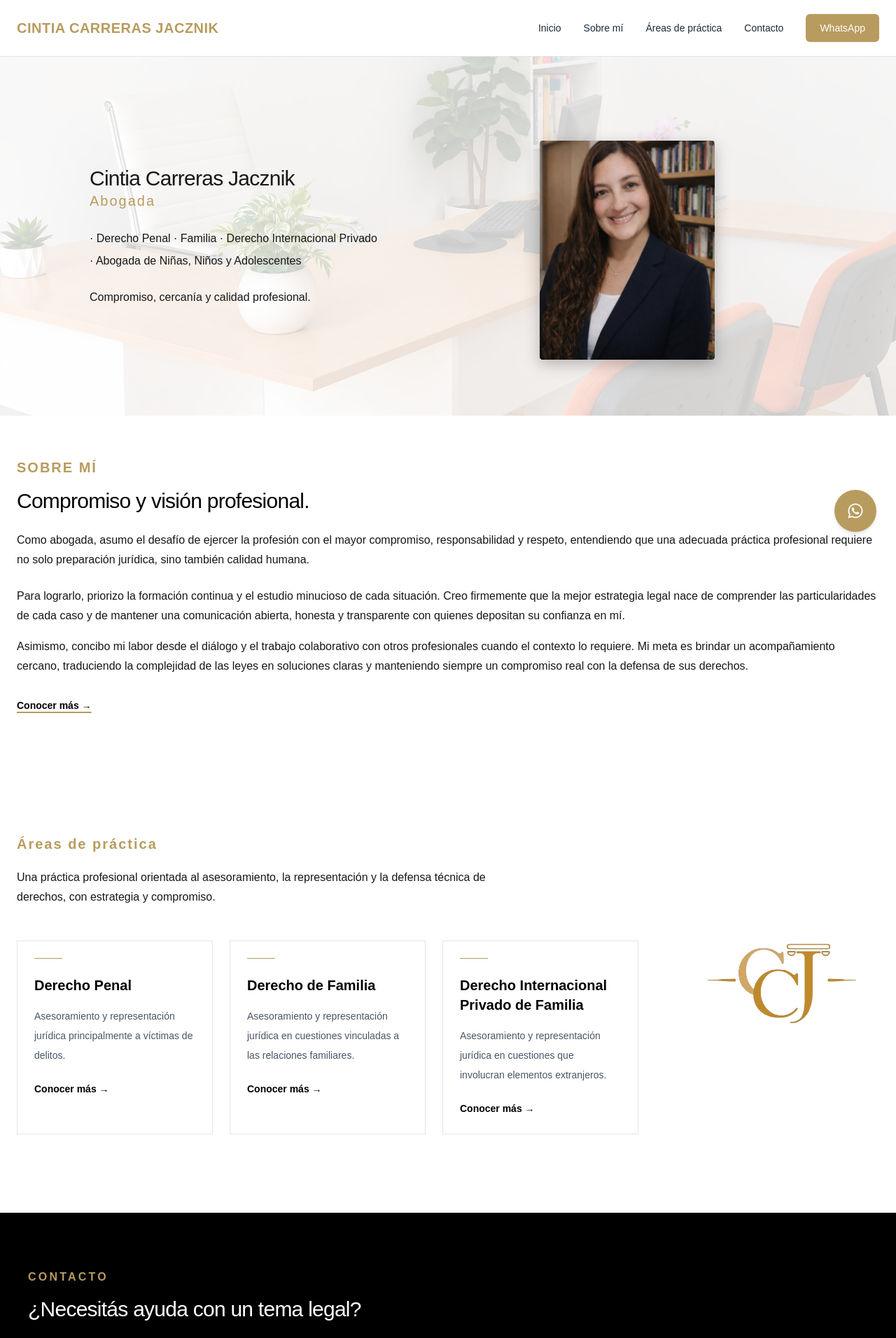
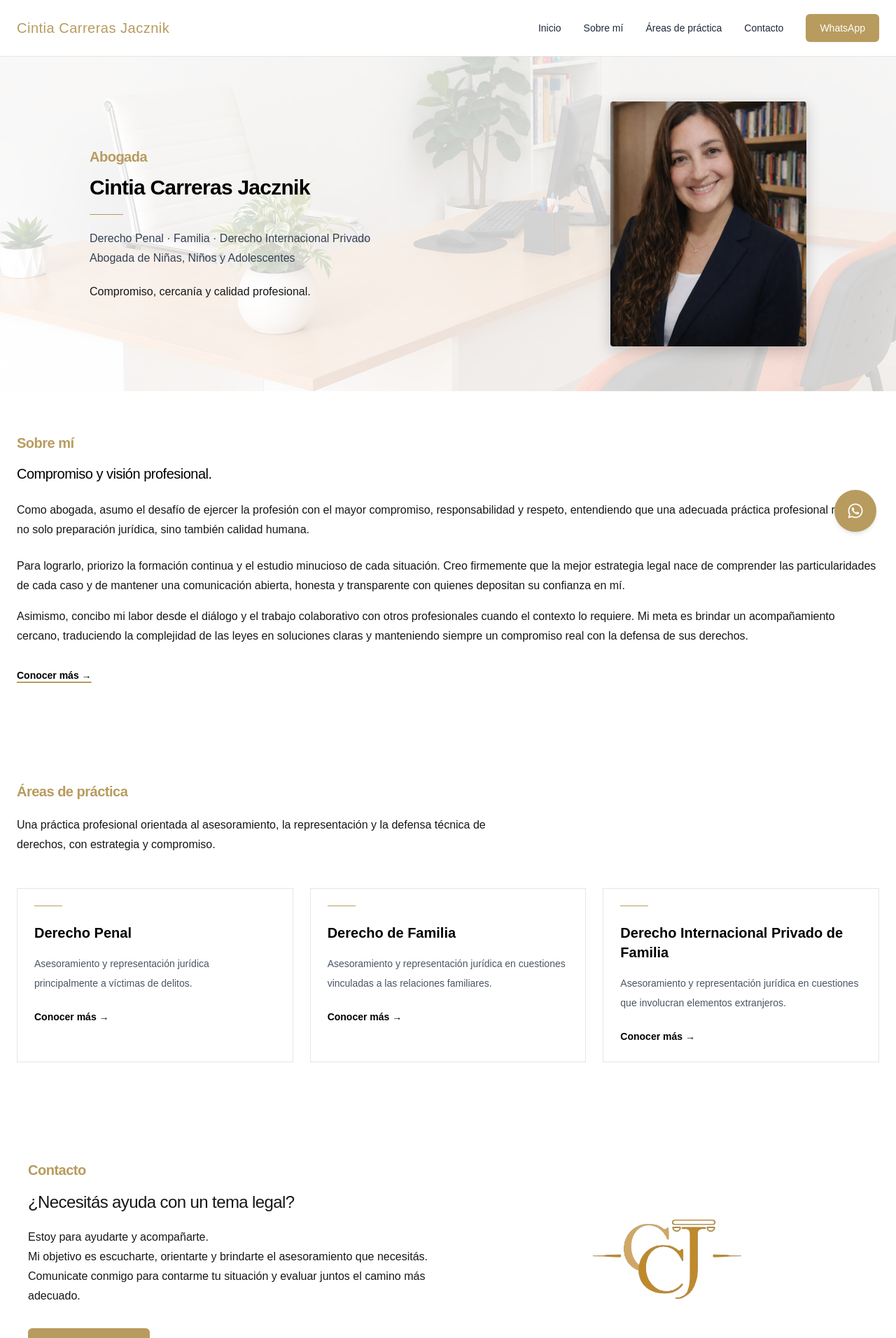
Before and after one commit to juancivardi/estudio-juridico-cintia-carreras, a Next.js app: page / in a window 1280 px wide. Shown: the top 1912 px of the page at 70% size. Built offline with nearby package versions, Linux system fonts and the light colour scheme.

Commit message:
Change some visuals

```diff
--- a/components/home/About.tsx
+++ b/components/home/About.tsx
@@ -6,11 +6,11 @@ export default function About() {
       <div className="mx-auto max-w-7xl items-center">
         {/* Información */}
         <div>
-          <p className="text-xl font-bold uppercase tracking-[0.1em] text-[#B89B5E]">
+          <p className="text-xl font-bold tracking-tight text-[#B89B5E]">
             Sobre mí
           </p>
 
-          <h2 className="mt-4 text-2xl font-semi tracking-tight text-black sm:text-3xl">
+          <h2 className="mt-4 text-xl font-semi tracking-tight text-black">
             Compromiso y visión profesional.
           </h2>
 
--- a/components/home/ContactCTA.tsx
+++ b/components/home/ContactCTA.tsx
@@ -1,22 +1,23 @@
 import WhatsAppButton from "@/components/ui/WhatsappButton";
+import Image from "next/image";
 
 export default function ContactCTA() {
   return (
-    <section id="contacto" className="bg-black px-10 py-15 md:py-20 relative z-10">
+    <section id="contacto" className="bg-black-500 px-10 py-15 relative z-10">
       <div className="mx-auto max-w-7xl">
         <div className="grid gap-12 md:grid-cols-2 md:items-center">
 
           {/* Información principal */}
           <div>
-            <p className="text-m font-bold uppercase tracking-[0.2em] text-[#B89B5E]">
+            <p className="text-xl font-bold tracking-tight text-[#B89B5E]">
               Contacto
             </p>
 
-            <h2 className="mt-4 text-4xl font-semi tracking-tight text-white sm:text-3xl">
+            <h2 className="mt-4 text-2xl font-semi tracking-tight">
               ¿Necesitás ayuda con un tema legal?
             </h2>
 
-            <p className="mt-5 max-w-xl text-base leading-7 text-gray-300">
+            <p className="mt-5 max-w-xl text-base leading-7">
               Estoy para ayudarte y acompañarte. <br/>
               Mi objetivo es escucharte, orientarte y brindarte el asesoramiento que necesitás. Comunicate conmigo para contarme tu situación y evaluar juntos el camino más adecuado.
             </p>
@@ -25,6 +26,18 @@ export default function ContactCTA() {
               Conversá conmigo
             </WhatsAppButton>
           </div>
+          {/* Logo */}
+          <div className="mx-auto w-full max-w-[220px]">
+            <div className="relative aspect-square">
+              <Image
+                src="/images/logoPNG.png"
+                alt="Cintia Carreras Jacznik, abogada"
+                fill
+                className="object-contain"
+                sizes="220px"
+              />
+            </div>
+          </div>
         </div>
       </div>
     </section>
--- a/components/home/Hero.tsx
+++ b/components/home/Hero.tsx
@@ -1,32 +1,35 @@
 import Image from "next/image";
-import WhatsAppButton from "@/components/ui/WhatsappButton";
 
 export default function Hero() {
   return (
-    <section className="px-6 py-20">
-      <div className="mx-auto grid max-w-5xl items-center md:grid-cols-2">
+    <section className="px-6 py-12 md:py-16">
+      <div className="mx-auto grid max-w-5xl items-center gap-10 md:grid-cols-[1fr_280px] md:gap-14">
+
+        {/* Texto */}
         <div>
-          <h1 className="text-2xl font-semi tracking-tight sm:text-3xl">
+          <p className="text-xl font-bold tracking-tight text-[#B89B5E]">
+            Abogada
+          </p>
+
+          <h1 className="mt-3 text-2xl font-semibold tracking-tight text-black sm:text-3xl">
             Cintia Carreras Jacznik
           </h1>
 
-          <p className="text-xl tracking-[0.1em] text-[#B89B5E]">
-            Abogada
+          <div className="mt-5 h-px w-12 bg-[#B89B5E]" />
+
+          <p className="mt-5 max-w-xl text-base leading-7 text-gray-700">
+            Derecho Penal · Familia · Derecho Internacional Privado
+            <br />
+            Abogada de Niñas, Niños y Adolescentes
           </p>
 
-          <p className="mt-6 text-m leading-8">
-            · Derecho Penal · Familia  · Derecho Internacional Privado <br />
-            · Abogada de Niñas, Niños y Adolescentes
-          </p>
-
-          <p className="mt-6 text-m">
+          <p className="mt-5 text-base leading-7">
             Compromiso, cercanía y calidad profesional.
           </p>
-
         </div>
 
-
-        <div className="mt-10 relative mx-auto w-full max-w-[250px] shadow-[0_6px_20px_rgba(0,0,0,0.25)]">
+        {/* Foto */}
+        <div className="relative mx-auto w-full max-w-[280px] shadow-[0_6px_20px_rgba(0,0,0,0.20)]">
           <div className="relative aspect-[4/5] overflow-hidden rounded">
             <Image
               src="/images/cintia-foto.jpeg"
@@ -34,7 +37,7 @@ export default function Hero() {
               fill
               priority
               className="object-cover"
-              sizes="(max-width: 768px) 100vw, 400px"
+              sizes="280px"
             />
           </div>
         </div>
--- a/components/home/PracticeAreas.tsx
+++ b/components/home/PracticeAreas.tsx
@@ -3,11 +3,11 @@ import Image from "next/image";
 
 export default function PracticeAreas() {
   return (
-    <section id="areas" className="px-6 py-20 md:py-28">
-      <div className="mx-auto grid max-w-7xl items-center gap-12 md:grid-cols-[1fr_280px] md:gap-16">
+    <section id="areas" className="px-6 py-20">
+      <div className="mx-auto grid max-w-7xl items-center gap-12 md:gap-16">
         <div>
           <div className="max-w-2xl">
-            <h2 className="text-xl font-bold tracking-[0.1em] text-[#B89B5E]">
+            <h2 className="text-xl font-bold tracking-tight text-[#B89B5E]">
               Áreas de práctica
             </h2>
 
@@ -44,18 +44,7 @@ export default function PracticeAreas() {
           </div>
         </div>
 
-        {/* Logo */}
-        <div className="mx-auto w-full max-w-[220px]">
-          <div className="relative aspect-square">
-            <Image
-              src="/images/logoPNG.png"
-              alt="Cintia Carreras Jacznik, abogada"
-              fill
-              className="object-contain"
-              sizes="220px"
-            />
-          </div>
-        </div>
+
 
       </div>
     </section>
--- a/components/layout/Navbar.tsx
+++ b/components/layout/Navbar.tsx
@@ -18,7 +18,7 @@ export default function Navbar() {
           {/* Logo / Nombre */}
           <a
             href="/"
-            className="uppercase font-bold text-[#B89B5E] text-xl tracking-wide "
+            className="text-[#B89B5E] text-xl tracking-wide"
             onClick={closeMenu}
           >
             Cintia Carreras Jacznik
```
